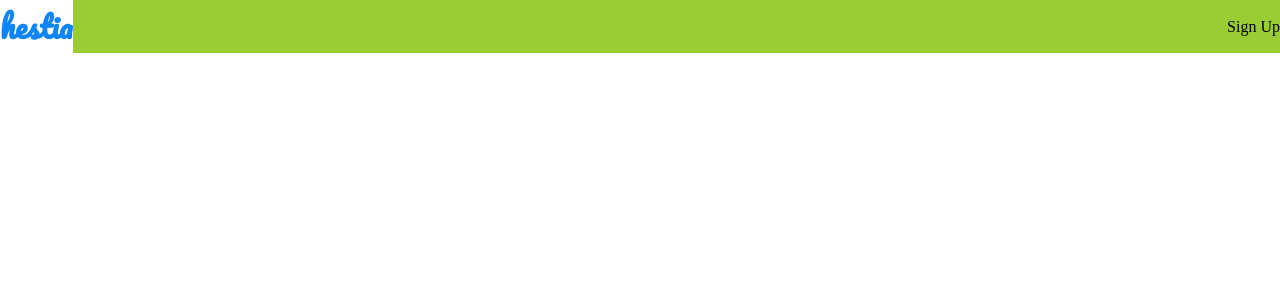
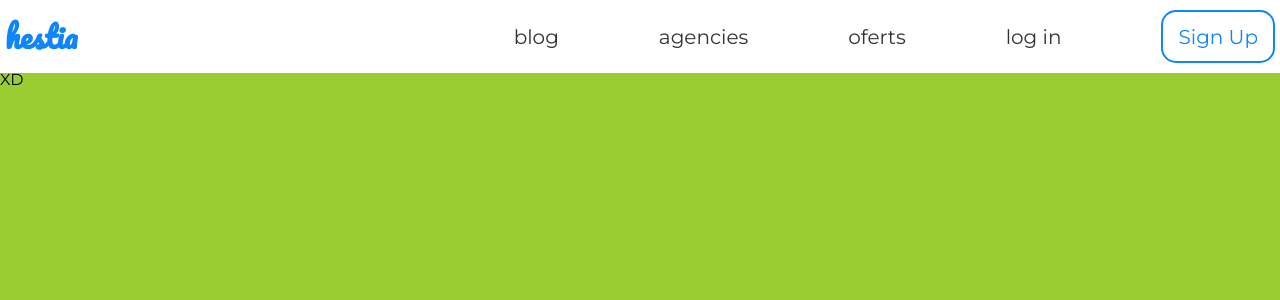
Before and after one commit to Fewarc/hestia-client, a React (Create React App) app: page / in a window 1280 px wide. Shown: the top 300 px of the page. Built offline with nearby package versions, Linux system fonts and the light colour scheme.

Commit message:
add buttons to navbar

```diff
--- a/src/App.scss
+++ b/src/App.scss
@@ -1,6 +1,9 @@
+@import './utility/variables';
+
 * {
   margin: 0;
   padding: 0;
+	font-family: $montserrat;
 }
 
 button, input[type="submit"], input[type="reset"] {
--- a/src/App.tsx
+++ b/src/App.tsx
@@ -1,14 +1,16 @@
 import React from 'react';
 import { BrowserRouter as Router, Route, Switch } from 'react-router-dom';
 
-import LandingPage from './pages/LandingPage';
+import LandingPage from './pages/LandingPage/LandingPage';
 
 import './App.scss';
+import Navbar from './components/Navbar/Navbar';
 
 const App: React.FC = () => {
   return (
     <Router>
       <div className="App">
+        <Navbar />
         <Switch>
           <Route path="/" component={LandingPage}/>
         </Switch>
--- a/src/components/Button/Button.scss
+++ b/src/components/Button/Button.scss
@@ -0,0 +1,44 @@
+@import '../../utility/variables';
+
+$button-border-raidius: 15px;
+$button-padding: 0px 15px;
+
+.button-primary {
+  background-color: $primary;
+  border-radius: $button-border-raidius;
+  color: white;
+  padding: $button-padding;
+}
+
+.button-transparent {
+  color: $dark-gray;
+  transition: 0.2s;
+
+  &:hover {
+    opacity: 70%;
+  }
+}
+
+.button-outlined {
+  background-color: white;
+  border-radius: $button-border-raidius;
+  color: $primary;
+  padding: $button-padding;
+  border: solid 2px $primary;
+
+  transition: 0.2s;
+
+  &:hover {
+    background-color: $primary;
+    color: white;
+  }
+
+}
+
+// .button-disabled {
+
+// }
+
+.button-large {
+  font-size: 20px;
+}
--- a/src/components/Button/Button.tsx
+++ b/src/components/Button/Button.tsx
@@ -1,33 +1,74 @@
 import React from 'react';
+import './Button.scss';
 
 interface ButtonProps {
   type?: string,
   disabled?: boolean,
   size?: string,
   children: JSX.Element
-  className: string,
+  className?: string,
   onClick: () => void;
 }
 
 const getButtonStyle = (
   type: string | undefined,
   disabled: boolean | undefined,
-  size:string | undefined
+  size:string | undefined,
+  className: string | undefined
 ): string => {
-  return ''
+  let buttonClass: string = className + ' ';
+
+  switch (type) {
+    case 'primary': {
+      buttonClass += 'button-primary ';
+      break;
+    }
+
+    case 'transparent': {
+      buttonClass += 'button-transparent ';
+      break;
+    }
+
+    case 'outlined': {
+      buttonClass += 'button-outlined '
+      break;
+    }
+
+  }
+
+  switch (size) {
+    case 'small': {
+      buttonClass += 'button-small ';
+      break;
+    }
+
+    case 'medium': {
+      buttonClass += 'button-medium ';
+      break;
+    }
+
+    case 'large': {
+      buttonClass += 'button-large ';
+      break;
+    }
+  }
+
+  if (disabled) buttonClass += 'button-disabled';
+
+  return buttonClass;
 }
 
 const Button: React.FC<ButtonProps> = ({
-  type,
-  disabled,
-  size,
+  type = 'primary',
+  disabled = false,
+  size = 'large',
   children,
   className,
   onClick
 }) => {
 
   return (
-    <button className={getButtonStyle(type, disabled, size)} onClick={onClick}>
+    <button className={getButtonStyle(type, disabled, size, className)} onClick={onClick}>
       {children}
     </button>
   );
--- a/src/components/Container/Container.tsx
+++ b/src/components/Container/Container.tsx
@@ -3,7 +3,7 @@ import React from 'react';
 import './Container.scss';
 
 interface ContainerProps {
-  children: JSX.Element
+  children: JSX.Element | JSX.Element[]
 }
 
 const Container: React.FC<ContainerProps> = ({
--- a/src/components/Navbar/Navbar.scss
+++ b/src/components/Navbar/Navbar.scss
@@ -9,6 +9,7 @@
 .navbar-container {
 
   display: flex;
+  padding: 10px 5px;
 
   .navbar-logo {
     font: $pacifico-bold-header;
@@ -16,10 +17,15 @@
   }
 
   .navbar-buttons {
-    background-color: yellowgreen;
+    // background-color: yellowgreen;
     flex-grow: 1;
 
     display: flex;
     justify-content: flex-end;
+
+    .navbar-button {
+      margin-right: 100px;
+    }
+
   }
 }
--- a/src/components/Navbar/Navbar.tsx
+++ b/src/components/Navbar/Navbar.tsx
@@ -20,7 +20,31 @@ const Navbar: React.FC = () => {
           <div className="navbar-buttons">
             <Button
               className="navbar-button"
-              onClick={() => history.push('/login')}
+              type='transparent'
+              onClick={() => history.push('/')}
+              children={<div>{t('blog')}</div>}
+            />
+            <Button
+              className="navbar-button"
+              type='transparent'
+              onClick={() => history.push('/')}
+              children={<div>{t('agencies')}</div>}
+            />
+            <Button
+              className="navbar-button"
+              type='transparent'
+              onClick={() => history.push('/')}
+              children={<div>{t('oferts')}</div>}
+            />
+            <Button
+              className="navbar-button"
+              type='transparent'
+              onClick={() => history.push('/')}
+              children={<div>{t('log_in')}</div>}
+            />
+            <Button
+              type='outlined'
+              onClick={() => history.push('/')}
               children={<div>{t('sign_up')}</div>}
             />
           </div>
--- a/src/constants/translations.ts
+++ b/src/constants/translations.ts
@@ -1,7 +1,12 @@
 const translations = {
   en: {
     translation: {
-      "sign_up": "Sign Up"
+      // navbar
+      "sign_up": "Sign Up",
+      "log_in": "log in",
+      "oferts": "oferts",
+      "agencies": "agencies",
+      "blog": "blog"
     }
   },
   pl: {
--- a/src/pages/LandingPage.tsx
+++ /dev/null
@@ -1,12 +0,0 @@
-import React from "react";
-import Navbar from "../components/Navbar/Navbar";
-
-const LandingPage: React.FC = () => {
-  return (
-    <div>
-      <Navbar></Navbar>
-    </div>
-  )
-}
-
-export default LandingPage;
--- /dev/null
+++ b/src/pages/LandingPage/LandingPage.scss
@@ -0,0 +1,16 @@
+.landing-page {
+
+  .first-section-container {
+    display: flex;
+    height: 100vh;
+    padding-top: 70px;
+
+    background-color: yellowgreen;
+
+    .section {
+      flex-grow: 1;
+    }
+
+  }
+
+}
--- /dev/null
+++ b/src/pages/LandingPage/LandingPage.tsx
@@ -0,0 +1,22 @@
+import React from "react";
+import Container from "../../components/Container/Container";
+import './LandingPage.scss';
+
+const LandingPage: React.FC = () => {
+  return (
+    <div className="landing-page">
+      <Container>
+        <div className="first-section-container">
+          <div className="section">XD</div>
+          <div className="section">
+            <div>
+
+            </div>
+          </div>
+        </div>
+      </Container>
+    </div>
+  )
+}
+
+export default LandingPage;
--- a/src/utility/_variables.scss
+++ b/src/utility/_variables.scss
@@ -3,6 +3,8 @@
 
 // fonts
 // font: italic small-caps bold 12px/30px Georgia, serif;
+$montserrat: 'Montserrat', sans-serif;
+
 $montserrat-bold-header: bold 30px 'Montserrat', sans-serif;
 
 $pacifico-bold-header: bold 30px 'Pacifico', sans-serif;
```
